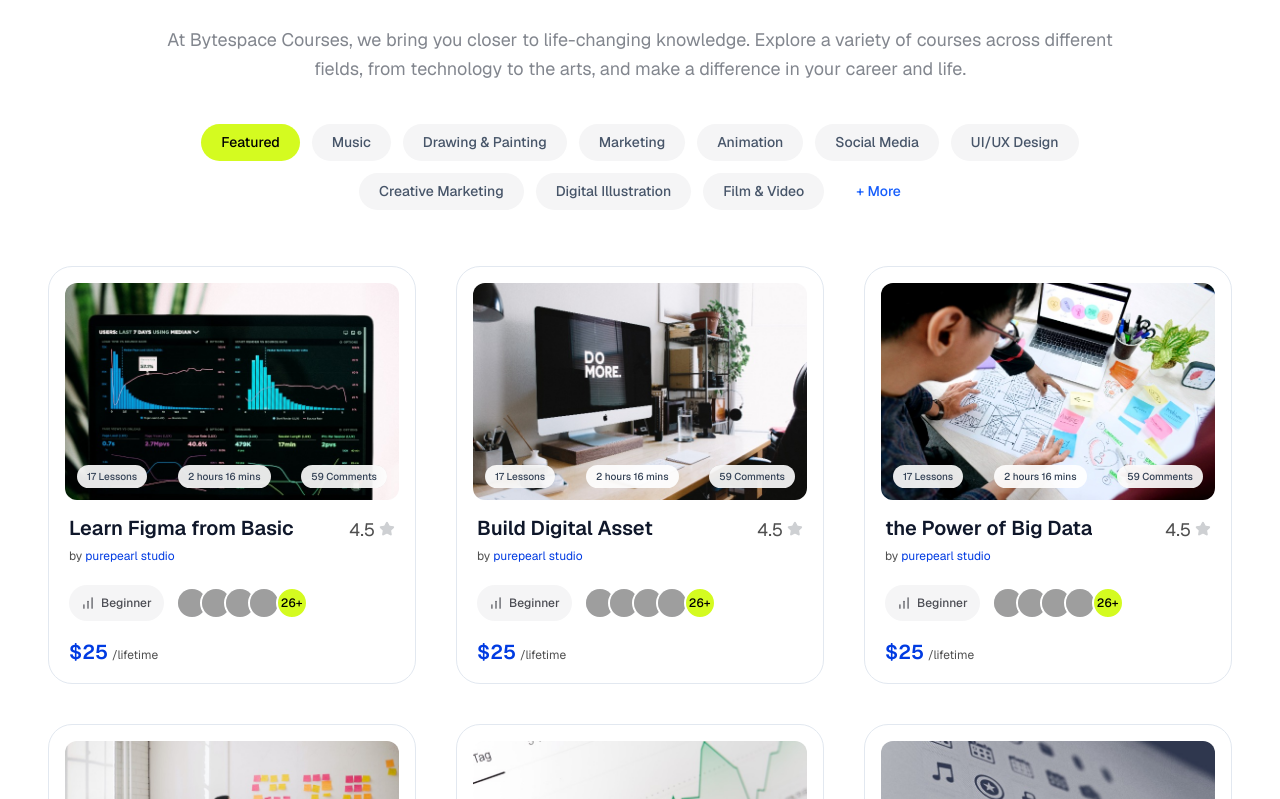
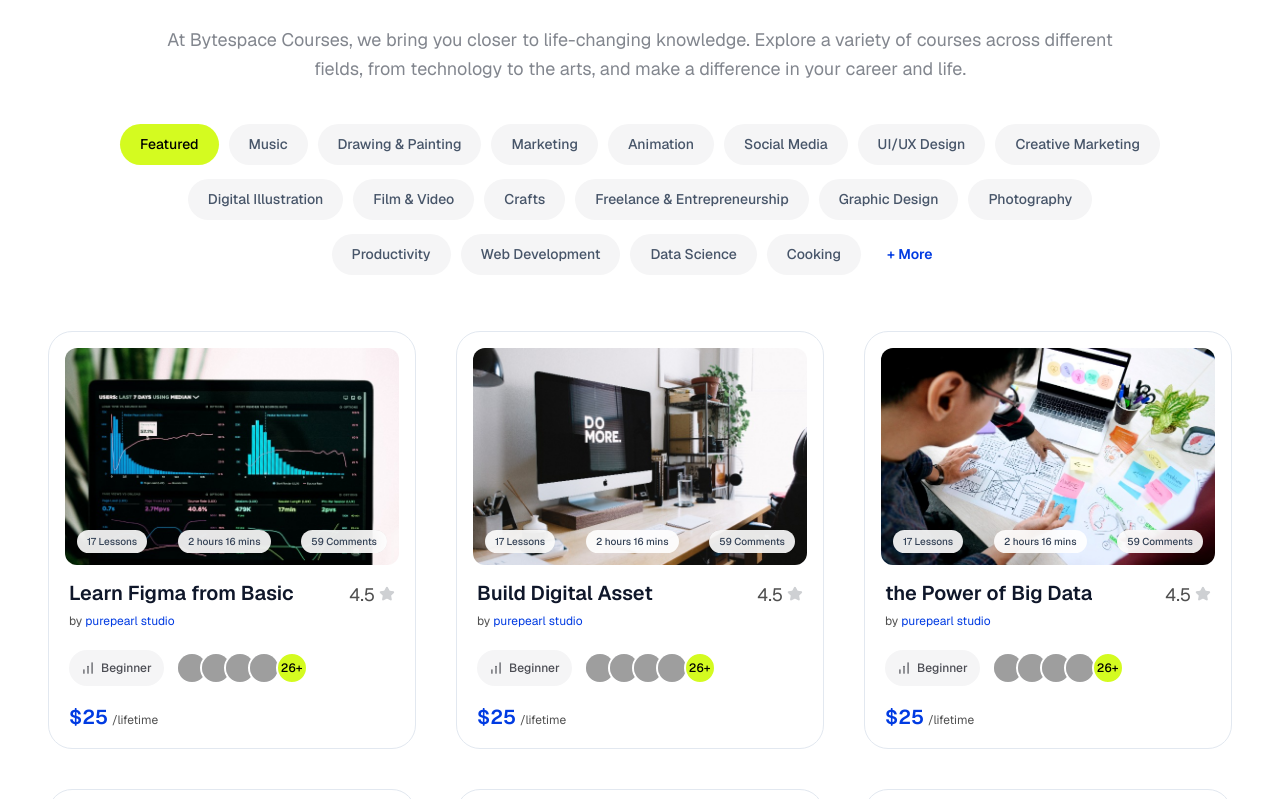
Before and after one commit to pronoy656/ByteSpace, a Next.js app: page / in a window 1280 px wide. Shown: the part 1181-1980 px from the top of the page. Built offline with nearby package versions, Linux system fonts and the light colour scheme; grey boxes are pictures that could not be loaded; a web font is replaced by a local one.

Commit message:
Implement Category filtering

```diff
--- a/public/data/courses.json
+++ b/public/data/courses.json
@@ -11,7 +11,8 @@
     "level": "Beginner",
     "studentsCount": "26+",
     "price": 25,
-    "priceType": "lifetime"
+    "priceType": "lifetime",
+    "category": "UI/UX Design"
   },
   {
     "id": 2,
@@ -25,7 +26,8 @@
     "level": "Beginner",
     "studentsCount": "26+",
     "price": 25,
-    "priceType": "lifetime"
+    "priceType": "lifetime",
+    "category": "Marketing"
   },
   {
     "id": 3,
@@ -39,7 +41,8 @@
     "level": "Beginner",
     "studentsCount": "26+",
     "price": 25,
-    "priceType": "lifetime"
+    "priceType": "lifetime",
+    "category": "Data Science"
   },
   {
     "id": 4,
@@ -53,7 +56,8 @@
     "level": "Beginner",
     "studentsCount": "26+",
     "price": 25,
-    "priceType": "lifetime"
+    "priceType": "lifetime",
+    "category": "Productivity"
   },
   {
     "id": 5,
@@ -67,7 +71,8 @@
     "level": "Beginner",
     "studentsCount": "26+",
     "price": 25,
-    "priceType": "lifetime"
+    "priceType": "lifetime",
+    "category": "Freelance & Entrepreneurship"
   },
   {
     "id": 6,
@@ -81,7 +86,8 @@
     "level": "Beginner",
     "studentsCount": "26+",
     "price": 25,
-    "priceType": "lifetime"
+    "priceType": "lifetime",
+    "category": "Freelance & Entrepreneurship"
   },
   {
     "id": 7,
@@ -95,7 +101,8 @@
     "level": "Intermediate",
     "studentsCount": "30+",
     "price": 30,
-    "priceType": "lifetime"
+    "priceType": "lifetime",
+    "category": "UI/UX Design"
   },
   {
     "id": 8,
@@ -109,7 +116,8 @@
     "level": "Advanced",
     "studentsCount": "18+",
     "price": 35,
-    "priceType": "lifetime"
+    "priceType": "lifetime",
+    "category": "Animation"
   },
   {
     "id": 9,
@@ -123,7 +131,8 @@
     "level": "Beginner",
     "studentsCount": "50+",
     "price": 29,
-    "priceType": "lifetime"
+    "priceType": "lifetime",
+    "category": "Web Development"
   },
   {
     "id": 10,
@@ -137,7 +146,8 @@
     "level": "Beginner",
     "studentsCount": "22+",
     "price": 20,
-    "priceType": "lifetime"
+    "priceType": "lifetime",
+    "category": "Photography"
   },
   {
     "id": 11,
@@ -151,7 +161,8 @@
     "level": "Beginner",
     "studentsCount": "40+",
     "price": 19,
-    "priceType": "lifetime"
+    "priceType": "lifetime",
+    "category": "Social Media"
   },
   {
     "id": 12,
@@ -165,7 +176,8 @@
     "level": "Intermediate",
     "studentsCount": "60+",
     "price": 45,
-    "priceType": "lifetime"
+    "priceType": "lifetime",
+    "category": "Data Science"
   },
   {
     "id": 13,
@@ -179,7 +191,8 @@
     "level": "Intermediate",
     "studentsCount": "34+",
     "price": 32,
-    "priceType": "lifetime"
+    "priceType": "lifetime",
+    "category": "Graphic Design"
   },
   {
     "id": 14,
@@ -193,7 +206,8 @@
     "level": "Beginner",
     "studentsCount": "28+",
     "price": 27,
-    "priceType": "lifetime"
+    "priceType": "lifetime",
+    "category": "Film & Video"
   },
   {
     "id": 15,
@@ -207,7 +221,8 @@
     "level": "Beginner",
     "studentsCount": "45+",
     "price": 39,
-    "priceType": "lifetime"
+    "priceType": "lifetime",
+    "category": "Creative Marketing"
   },
   {
     "id": 16,
@@ -221,7 +236,8 @@
     "level": "Beginner",
     "studentsCount": "20+",
     "price": 18,
-    "priceType": "lifetime"
+    "priceType": "lifetime",
+    "category": "Web Development"
   },
   {
     "id": 17,
@@ -235,7 +251,8 @@
     "level": "Advanced",
     "studentsCount": "55+",
     "price": 49,
-    "priceType": "lifetime"
+    "priceType": "lifetime",
+    "category": "Data Science"
   },
   {
     "id": 18,
@@ -249,6 +266,187 @@
     "level": "Beginner",
     "studentsCount": "36+",
     "price": 22,
-    "priceType": "lifetime"
+    "priceType": "lifetime",
+    "category": "Digital Illustration"
+  },
+  {
+    "id": 19,
+    "image": "/4f3bdea5688b1a654db7a29b0bc5dd3563059d11 (1).jpg",
+    "lessons": 16,
+    "duration": "2 hours 20 mins",
+    "comments": 45,
+    "title": "Music Production in Ableton",
+    "rating": 4.8,
+    "author": "purepearl studio",
+    "level": "Beginner",
+    "studentsCount": "32+",
+    "price": 34,
+    "priceType": "lifetime",
+    "category": "Music"
+  },
+  {
+    "id": 20,
+    "image": "/72e18d90fb9ddac1944e3483a501f3cdae505f57.jpg",
+    "lessons": 14,
+    "duration": "2 hours 10 mins",
+    "comments": 52,
+    "title": "Watercolor & Acrylic Painting",
+    "rating": 4.7,
+    "author": "purepearl studio",
+    "level": "Beginner",
+    "studentsCount": "29+",
+    "price": 26,
+    "priceType": "lifetime",
+    "category": "Drawing & Painting"
+  },
+  {
+    "id": 21,
+    "image": "/93ad9f9e6bdb3c7f3c478820624ee19ad7320072.jpg",
+    "lessons": 15,
+    "duration": "2 hours 40 mins",
+    "comments": 48,
+    "title": "Handmade Crafts & Pottery",
+    "rating": 4.6,
+    "author": "purepearl studio",
+    "level": "Beginner",
+    "studentsCount": "24+",
+    "price": 28,
+    "priceType": "lifetime",
+    "category": "Crafts"
+  },
+  {
+    "id": 22,
+    "image": "/69362b026219ac3eb8b4e77e8bbe4e18c4464b44.jpg",
+    "lessons": 12,
+    "duration": "1 hour 40 mins",
+    "comments": 39,
+    "title": "Culinary Arts & Gourmet Cooking",
+    "rating": 4.9,
+    "author": "purepearl studio",
+    "level": "Beginner",
+    "studentsCount": "41+",
+    "price": 24,
+    "priceType": "lifetime",
+    "category": "Cooking"
+  },
+  {
+    "id": 23,
+    "image": "/a89789455304dbf5cadc8e011bc26c97145aa56c.jpg",
+    "lessons": 18,
+    "duration": "3 hours 00 mins",
+    "comments": 58,
+    "title": "Modern Interior Architecture",
+    "rating": 4.7,
+    "author": "purepearl studio",
+    "level": "Intermediate",
+    "studentsCount": "33+",
+    "price": 38,
+    "priceType": "lifetime",
+    "category": "Architecture"
+  },
+  {
+    "id": 24,
+    "image": "/c88264191d691ba3300ad4f82a942429bb912fa5.jpg",
+    "lessons": 16,
+    "duration": "2 hours 30 mins",
+    "comments": 64,
+    "title": "Creative Writing Masterclass",
+    "rating": 4.8,
+    "author": "purepearl studio",
+    "level": "Beginner",
+    "studentsCount": "37+",
+    "price": 25,
+    "priceType": "lifetime",
+    "category": "Creative Writing"
+  },
+  {
+    "id": 25,
+    "image": "/4f3bdea5688b1a654db7a29b0bc5dd3563059d11 (1).jpg",
+    "lessons": 15,
+    "duration": "2 hours 15 mins",
+    "comments": 46,
+    "title": "Healthy Living & Personal Fitness",
+    "rating": 4.6,
+    "author": "purepearl studio",
+    "level": "Beginner",
+    "studentsCount": "44+",
+    "price": 27,
+    "priceType": "lifetime",
+    "category": "Fitness & Health"
+  },
+  {
+    "id": 26,
+    "image": "/72e18d90fb9ddac1944e3483a501f3cdae505f57.jpg",
+    "lessons": 18,
+    "duration": "2 hours 45 mins",
+    "comments": 60,
+    "title": "Songwriting & Audio Mixing",
+    "rating": 4.7,
+    "author": "purepearl studio",
+    "level": "Intermediate",
+    "studentsCount": "35+",
+    "price": 30,
+    "priceType": "lifetime",
+    "category": "Music"
+  },
+  {
+    "id": 27,
+    "image": "/93ad9f9e6bdb3c7f3c478820624ee19ad7320072.jpg",
+    "lessons": 14,
+    "duration": "2 hours 10 mins",
+    "comments": 50,
+    "title": "Classical Piano Essentials",
+    "rating": 4.9,
+    "author": "purepearl studio",
+    "level": "Beginner",
+    "studentsCount": "40+",
+    "price": 28,
+    "priceType": "lifetime",
+    "category": "Music"
+  },
+  {
+    "id": 28,
+    "image": "/69362b026219ac3eb8b4e77e8bbe4e18c4464b44.jpg",
+    "lessons": 13,
+    "duration": "1 hour 55 mins",
+    "comments": 42,
+    "title": "Digital Painting & Sketching",
+    "rating": 4.6,
+    "author": "purepearl studio",
+    "level": "Beginner",
+    "studentsCount": "31+",
+    "price": 23,
+    "priceType": "lifetime",
+    "category": "Drawing & Painting"
+  },
+  {
+    "id": 29,
+    "image": "/a89789455304dbf5cadc8e011bc26c97145aa56c.jpg",
+    "lessons": 17,
+    "duration": "2 hours 35 mins",
+    "comments": 57,
+    "title": "2D Animation with After Effects",
+    "rating": 4.8,
+    "author": "purepearl studio",
+    "level": "Intermediate",
+    "studentsCount": "48+",
+    "price": 36,
+    "priceType": "lifetime",
+    "category": "Animation"
+  },
+  {
+    "id": 30,
+    "image": "/c88264191d691ba3300ad4f82a942429bb912fa5.jpg",
+    "lessons": 15,
+    "duration": "2 hours 25 mins",
+    "comments": 49,
+    "title": "Cinematic Lighting & Filming",
+    "rating": 4.7,
+    "author": "purepearl studio",
+    "level": "Beginner",
+    "studentsCount": "27+",
+    "price": 31,
+    "priceType": "lifetime",
+    "category": "Film & Video"
   }
 ]
--- a/src/components/home/CourseSection.tsx
+++ b/src/components/home/CourseSection.tsx
@@ -6,25 +6,54 @@ import { Subtitle } from "@/components/shared/Subtitle";
 import { CourseCard, type Course } from "@/components/shared/CourseCard";
 import { ChevronDown } from "lucide-react";
 
+const CATEGORY_ROWS = [
+  // Row 1
+  [
+    "Featured",
+    "Music",
+    "Drawing & Painting",
+    "Marketing",
+    "Animation",
+    "Social Media",
+    "UI/UX Design",
+    "Creative Marketing",
+  ],
+  // Row 2
+  [
+    "Digital Illustration",
+    "Film & Video",
+    "Crafts",
+    "Freelance & Entrepreneurship",
+    "Graphic Design",
+    "Photography",
+  ],
+  // Row 3
+  [
+    "Productivity",
+    "Web Development",
+    "Data Science",
+    "Cooking",
+  ],
+];
+
+const EXTRA_CATEGORIES = ["Architecture", "Creative Writing", "Fitness & Health"];
+
 export function CourseSection() {
-  const [categories, setCategories] = useState<string[]>([]);
   const [courses, setCourses] = useState<Course[]>([]);
   const [activeCategory, setActiveCategory] = useState("Featured");
-  const [showMoreCategories, setShowMoreCategories] = useState(false);
+  const [showMore, setShowMore] = useState(false);
 
   useEffect(() => {
-    fetch("/data/categories.json")
-      .then((res) => res.json())
-      .then((data) => setCategories(data))
-      .catch((err) => console.error("Failed to load categories", err));
-
     fetch("/data/courses.json")
       .then((res) => res.json())
       .then((data) => setCourses(data))
       .catch((err) => console.error("Failed to load courses", err));
   }, []);
 
-  const visibleCategories = showMoreCategories ? categories : categories.slice(0, 10);
+  // Filter courses based on activeCategory
+  const filteredCourses = activeCategory === "Featured"
+    ? courses
+    : courses.filter((c) => c.category === activeCategory);
 
   return (
     <section className="py-20 px-12 container mx-auto w-full font-sans">
@@ -37,13 +66,16 @@ export function CourseSection() {
         </Subtitle>
       </div>
 
-      {/* Categories */}
-      <div className="flex flex-wrap justify-center gap-3 mb-14 max-w-4xl mx-auto">
-        {visibleCategories.map((cat) => (
+      {/* Filter Categories in 3 Rows */}
+      <div className="flex flex-col items-center gap-3.5 mb-14 w-full">
+        {/* Row 1 */}
+        <div className="flex flex-wrap items-center justify-center gap-2.5">
+          {CATEGORY_ROWS[0].map((cat) => (
             <button
               key={cat}
               onClick={() => setActiveCategory(cat)}
-            className={`px-5 py-2 rounded-full text-[14px] font-medium transition-colors ${activeCategory === cat
+              className={`px-5 py-2.5 rounded-full text-[14px] font-medium transition-colors cursor-pointer ${
+                activeCategory === cat
                   ? "bg-[#D4FB20] text-black"
                   : "bg-[#F5F5F6] text-[#475569] hover:bg-gray-200"
               }`}
@@ -51,22 +83,88 @@ export function CourseSection() {
               {cat}
             </button>
           ))}
-        {!showMoreCategories && categories.length > 10 && (
+        </div>
+
+        {/* Row 2 */}
+        <div className="flex flex-wrap items-center justify-center gap-2.5">
+          {CATEGORY_ROWS[1].map((cat) => (
             <button
-            onClick={() => setShowMoreCategories(true)}
-            className="px-5 py-2 rounded-full text-[14px] font-medium text-blue-600 hover:bg-gray-50 transition-colors flex items-center gap-1"
+              key={cat}
+              onClick={() => setActiveCategory(cat)}
+              className={`px-5 py-2.5 rounded-full text-[14px] font-medium transition-colors cursor-pointer ${
+                activeCategory === cat
+                  ? "bg-[#D4FB20] text-black"
+                  : "bg-[#F5F5F6] text-[#475569] hover:bg-gray-200"
+              }`}
+            >
+              {cat}
+            </button>
+          ))}
+        </div>
+
+        {/* Row 3 */}
+        <div className="flex flex-wrap items-center justify-center gap-2.5">
+          {CATEGORY_ROWS[2].map((cat) => (
+            <button
+              key={cat}
+              onClick={() => setActiveCategory(cat)}
+              className={`px-5 py-2.5 rounded-full text-[14px] font-medium transition-colors cursor-pointer ${
+                activeCategory === cat
+                  ? "bg-[#D4FB20] text-black"
+                  : "bg-[#F5F5F6] text-[#475569] hover:bg-gray-200"
+              }`}
+            >
+              {cat}
+            </button>
+          ))}
+          {!showMore && (
+            <button
+              onClick={() => setShowMore(true)}
+              className="px-4 py-2.5 rounded-full text-[14px] font-semibold text-[#003BE2] hover:bg-blue-50 transition-colors cursor-pointer"
             >
               + More
             </button>
           )}
         </div>
 
-      {/* Course Grid */}
+        {/* Row 4: Extra Categories + Less button (Appears on a separate row when expanded) */}
+        {showMore && (
+          <div className="flex flex-wrap items-center justify-center gap-2.5 animate-fadeIn">
+            {EXTRA_CATEGORIES.map((cat) => (
+              <button
+                key={cat}
+                onClick={() => setActiveCategory(cat)}
+                className={`px-5 py-2.5 rounded-full text-[14px] font-medium transition-colors cursor-pointer ${
+                  activeCategory === cat
+                    ? "bg-[#D4FB20] text-black"
+                    : "bg-[#F5F5F6] text-[#475569] hover:bg-gray-200"
+                }`}
+              >
+                {cat}
+              </button>
+            ))}
+            <button
+              onClick={() => setShowMore(false)}
+              className="px-4 py-2.5 rounded-full text-[14px] font-semibold text-[#003BE2] hover:bg-blue-50 transition-colors cursor-pointer"
+            >
+              - Less
+            </button>
+          </div>
+        )}
+      </div>
+
+      {/* Course Grid: 6 cards total (3 cards per row across 2 rows) */}
+      {filteredCourses.length > 0 ? (
         <div className="grid grid-cols-1 md:grid-cols-2 lg:grid-cols-3 gap-[40px]">
-        {courses.map((course) => (
+          {filteredCourses.slice(0, 6).map((course) => (
             <CourseCard key={course.id} course={course} />
           ))}
         </div>
+      ) : (
+        <div className="text-center py-16 text-gray-500 text-[16px]">
+          No courses found in "{activeCategory}".
+        </div>
+      )}
     </section>
   );
 }
--- a/src/components/shared/CourseCard.tsx
+++ b/src/components/shared/CourseCard.tsx
@@ -15,6 +15,7 @@ export interface Course {
   studentsCount: string;
   price: number;
   priceType: string;
+  category?: string;
 }
 
 interface CourseCardProps {
@@ -27,7 +28,6 @@ export function CourseCard({ course }: CourseCardProps) {
   return (
     <Link href={`/courses/${course.id}`} className="border border-[#E2E8F0] rounded-[24px] overflow-hidden hover:shadow-lg transition-shadow bg-white flex flex-col p-4">
 
-      {/* Thumbnail */}
       <div className="relative rounded-[12px] overflow-hidden mb-4 aspect-[4/2.6]">
         <Image
           src={course.image}
@@ -43,7 +43,6 @@ export function CourseCard({ course }: CourseCardProps) {
         </div>
       </div>
 
-      {/* Info */}
       <div className="flex-1 flex flex-col px-1">
         <div className="flex justify-between items-start mb-1">
           <h3 className="font-semibold text-[20px] text-[#0F172A] leading-tight line-clamp-1">{course.title}</h3>
@@ -57,7 +56,6 @@ export function CourseCard({ course }: CourseCardProps) {
           <span className="text-[#003BE2]">{course.author}</span>
         </p>
 
-        {/* Level + Students */}
         <div className="flex items-center gap-[12px] mt-auto">
           <div className="flex items-center gap-1.5 text-[12px] font-medium text-[#4B4C53] bg-[#F5F5F6] px-[12px] py-[9px] rounded-[24px]">
             <BarChart className="w-3.5 h-3.5 text-[#4B4C53]" />
@@ -82,7 +80,6 @@ export function CourseCard({ course }: CourseCardProps) {
           </div>
         </div>
 
-        {/* Price */}
         <div className="flex items-baseline gap-1 mt-[16px]">
           <span className="text-[#003BE2] font-semibold text-[20px]">${course.price}</span>
           <span className="text-[12px] text-[#4F4F4F] font-normal">/{course.priceType}</span>
```
Lines whose indentation alone changed are shown as unchanged.
